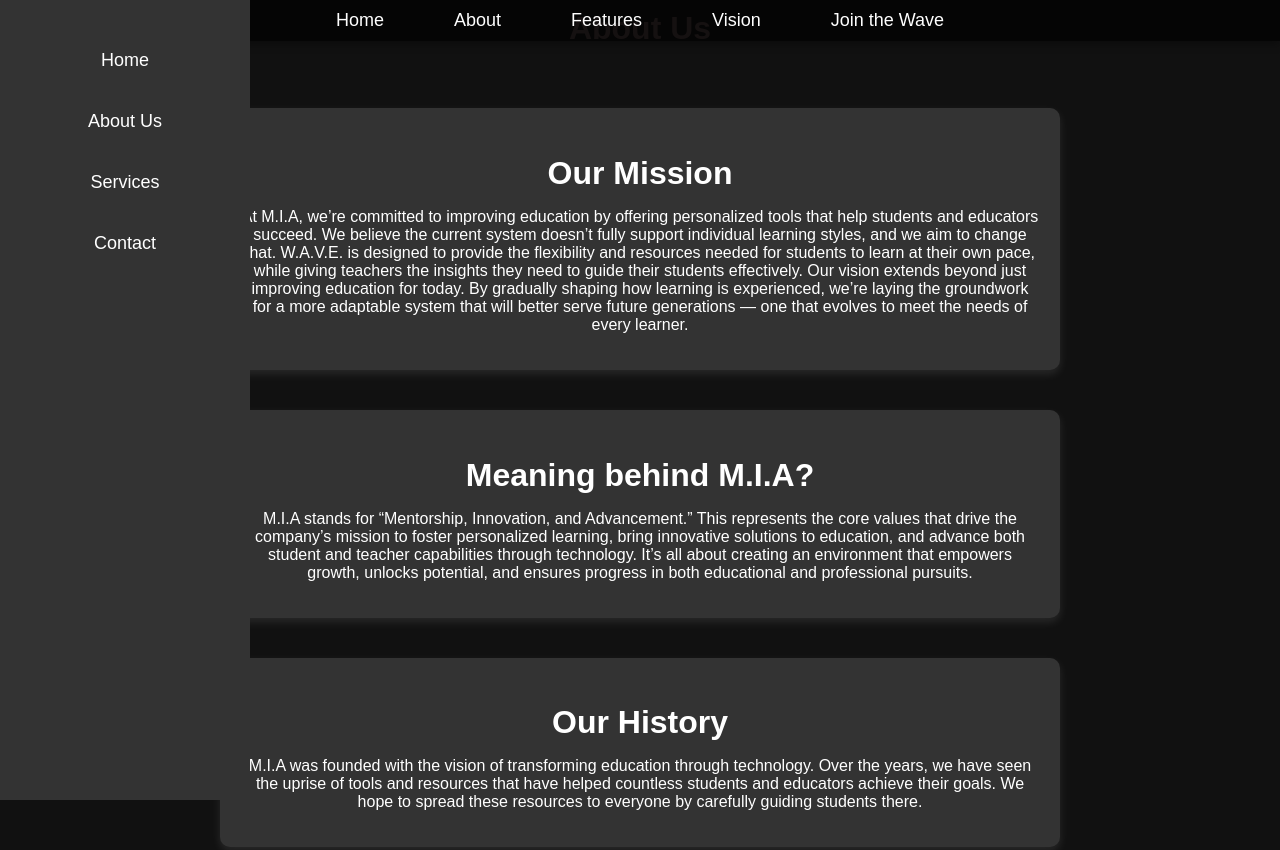
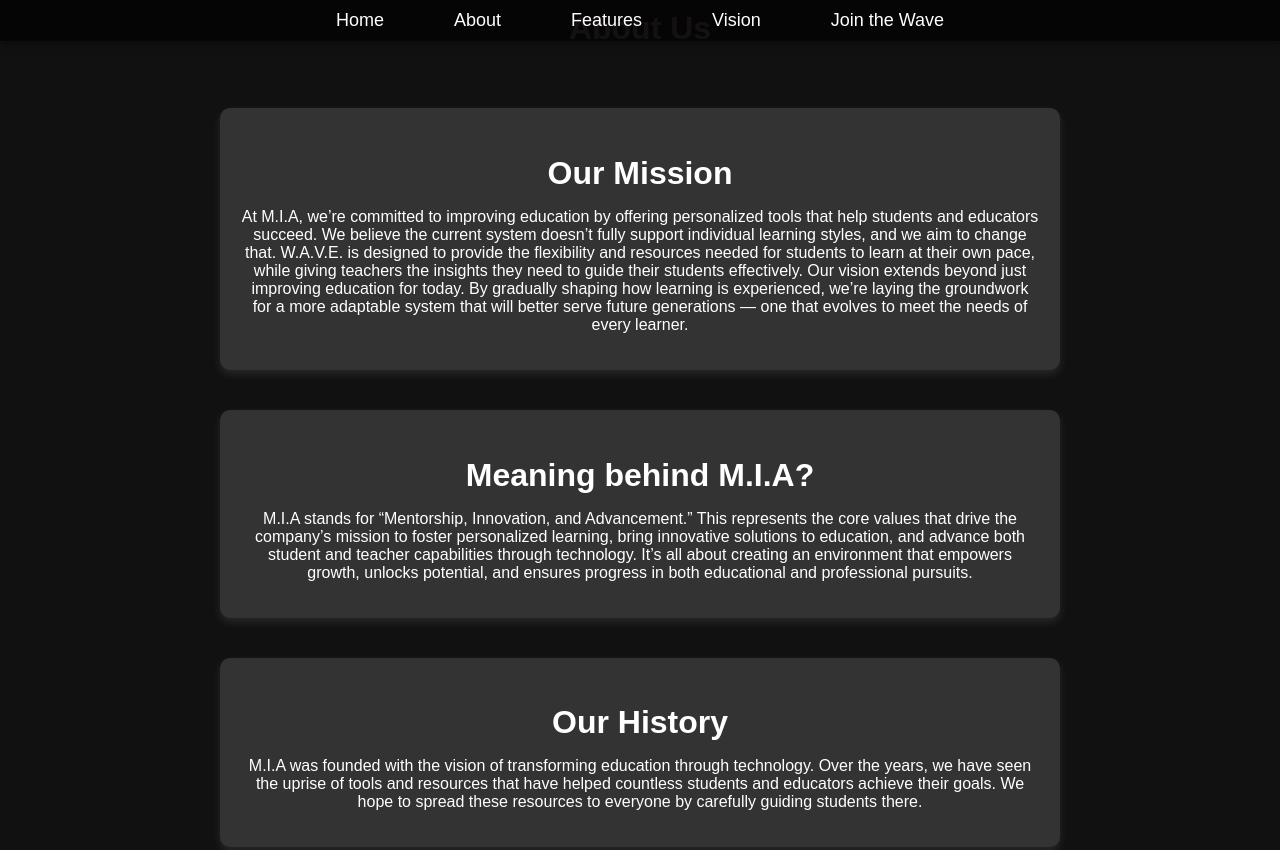
Before and after one commit to ShortRky/W.A.V.E, a website with bundled scripts: page pages/about.html in a window 1280 px wide. Shown: the top 850 px of the page. Built offline with nearby package versions, Linux system fonts and the light colour scheme.

```diff
--- a/pages/about.html
+++ b/pages/about.html
@@ -8,19 +8,7 @@
     <link rel="stylesheet" href="../styles/about.css">
 </head>
 <body>
-    <!-- Sidebar HTML -->
-    <div class="sidebar-container">
-        <div class="sidebar-button"></div> <!-- This triggers the sidebar when hovered -->
-        <div class="sidebar">
-            <!-- Sidebar section -->
-            <ul>
-                <li><a href="../index.html">Home</a></li>  <!-- Go to the home page from other pages -->
-                <li><a href="about.html">About Us</a></li>
-                <li><a href="services.html">Services</a></li>
-                <li><a href="contact.html">Contact</a></li>
-            </ul>
-        </div>
-    </div>
+
     <div id="navbar"></div> <!-- Injected Navbar -->
 
     <header>
--- a/styles/about.css
+++ b/styles/about.css
@@ -1,67 +1,3 @@
-/* Sidebar Styles */
-.sidebar-container {
-    position: fixed;
-    top: 0;
-    left: 0;
-    width: 150px; /* Increased the width of the hover area */
-    height: 100%;
-    background-color: transparent;
-    z-index: 1000;
-}
-
-.sidebar-button {
-    position: absolute;
-    left: 0;
-    width: 100%;
-    height: 100%;
-    background-color: transparent;
-}
-
-.sidebar {
-    position: fixed;
-    top: 0;
-    left: -250px; /* Sidebar hidden off-screen initially */
-    width: 250px;
-    height: 100%;
-    background-color: #333;
-    color: white;
-    transition: transform 0.3s ease-in-out;
-    z-index: 1000;
-}
-
-.sidebar ul {
-    list-style-type: none;
-    padding: 20px;
-    margin: 0;
-}
-
-.sidebar ul li {
-    margin: 20px 0;
-}
-
-.sidebar ul li a {
-    color: white;
-    text-decoration: none;
-    font-size: 18px;
-    padding: 10px 15px;
-    display: block;
-    border-radius: 5px;
-    transition: background-color 0.3s, color 0.3s;
-}
-
-.sidebar ul li a:hover {
-    background-color: #444; /* Darker background on hover */
-    color: #fff;
-}
-
-.sidebar-container:hover .sidebar {
-    transform: translateX(250px); /* Moves the sidebar into view on hover */
-}
-
-/* Keep the sidebar open once it's hovered over */
-.sidebar.open {
-    transform: translateX(250px);
-}
 
 /* Main Content Styles */
 header {
@@ -98,4 +34,10 @@
 footer {
     text-align: center; /* Center the footer */
     padding: 20px;
+    background-color: #333; /* Dark-grey background for footer */
+    color: white; /* White text for readability */
 }
+
+footer .contact-us {
+    background-color: #444; /* Slightly lighter */
+}
```
Also changed, not shown: pages/features.html (+11 -0 lines), styles/features.css (added).
